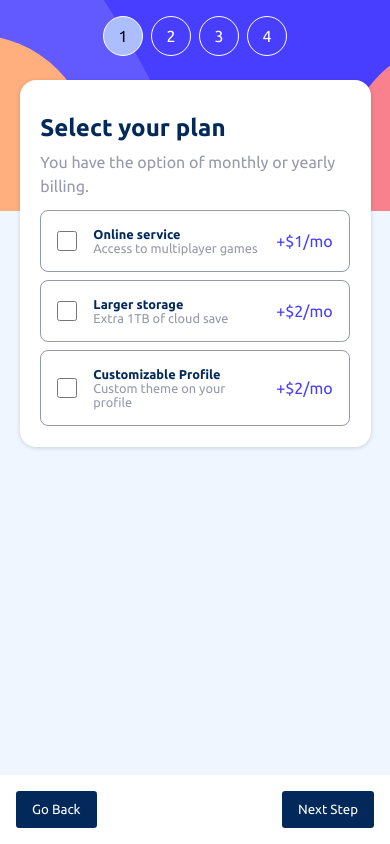
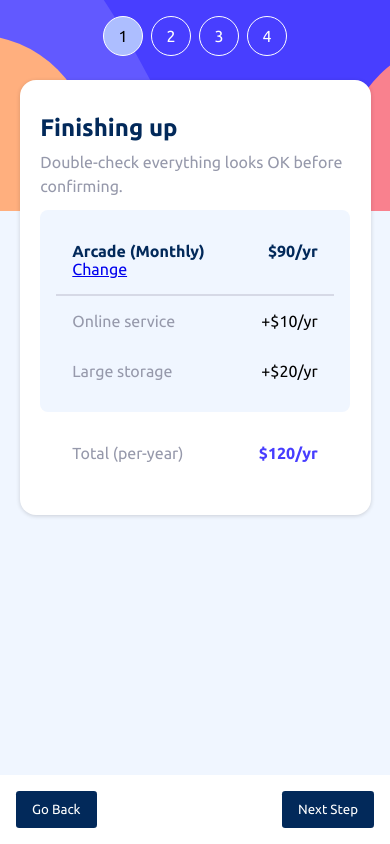
Before and after one commit to muhammadderic/multi-step-form--FrontEndMentor, a React (Create React App) app: page / in a window 390 px wide. Built offline with nearby package versions, Linux system fonts and the light colour scheme.

Commit message:
Create user interface step 4 - mobile and desktop

```diff
--- a/src/App.js
+++ b/src/App.js
@@ -8,7 +8,9 @@ function App() {
     <div id="app-container">
       <Sidebar />
       {/* <MainContent title="Personal info" subtitle="Please provide your name, email address, and phone number." /> */}
-      <MainContent title="Select your plan" subtitle="You have the option of monthly or yearly billing." />
+      {/* <MainContent title="Select your plan" subtitle="You have the option of monthly or yearly billing." /> */}
+      {/* <MainContent title="Pick add-ons" subtitle="Add-ons help enhance your gaming experience." /> */}
+      <MainContent title="Finishing up" subtitle="Double-check everything looks OK before confirming." />
       <StepButtons />
     </div>
   );
--- a/src/components/MainContent.jsx
+++ b/src/components/MainContent.jsx
@@ -1,6 +1,7 @@
 // import PersonalInfo from "./PersonalInfo";
 // import UserPlan from "./UserPlan";
-import AddOns from "./AddOns";
+// import AddOns from "./AddOns";
+import Summary from "./Summary";
 import "../styles/main-content.css";
 
 function MainContent({ title, subtitle }) {
@@ -12,7 +13,8 @@ function MainContent({ title, subtitle }) {
       </div>
       {/* <PersonalInfo /> */}
       {/* <UserPlan /> */}
-      <AddOns />
+      {/* <AddOns /> */}
+      <Summary />
     </div>
   )
 }
--- /dev/null
+++ b/src/components/Summary.jsx
@@ -0,0 +1,34 @@
+import "../styles/summary.css";
+
+function Summary() {
+  return (
+    <div id="summary">
+      <div className="summary__box">
+        <div className="summary__box__child">
+          <div className="summary__box__first-text">
+            <p className="text__add-on">Arcade (Monthly)</p>
+            <a href="/">Change</a>
+          </div>
+          <div className="summary__box__first-price">
+            $90/yr
+          </div>
+        </div>
+        <div className="summary__line"></div>
+        <div className="summary__box__child">
+          <div className="summary__box__text">Online service</div>
+          <div className="summary__box__price">+$10/yr</div>
+        </div>
+        <div className="summary__box__child">
+          <div className="summary__box__text">Large storage</div>
+          <div className="summary__box__price">+$20/yr</div>
+        </div>
+      </div>
+      <div className="summary__total-wrapper">
+        <p className="summary__box__text">Total (per-year)</p>
+        <p className="total__price">$120/yr</p>
+      </div>
+    </div>
+  )
+}
+
+export default Summary;
--- /dev/null
+++ b/src/styles/summary.css
@@ -0,0 +1,38 @@
+.summary__box {
+  padding: 1rem;
+  display: flex;
+  flex-direction: column;
+  background-color: hsl(217, 100%, 97%);
+  border-radius: .5rem;
+}
+
+.summary__box__child {
+  padding: 1rem;
+  display: flex;
+  justify-content: space-between;
+}
+
+.text__add-on,
+.summary__box__first-price {
+  font-weight: 700;
+  color: hsl(213, 96%, 18%);
+}
+
+.summary__box__text {
+  color: hsl(231, 11%, 63%);
+}
+
+.summary__line {
+  border: 1px solid hsl(229, 24%, 87%);
+}
+
+.summary__total-wrapper {
+  padding: 2rem;
+  display: flex;
+  justify-content: space-between;
+}
+
+.total__price {
+  font-weight: 700;
+  color: hsl(243, 100%, 62%);
+}
```
